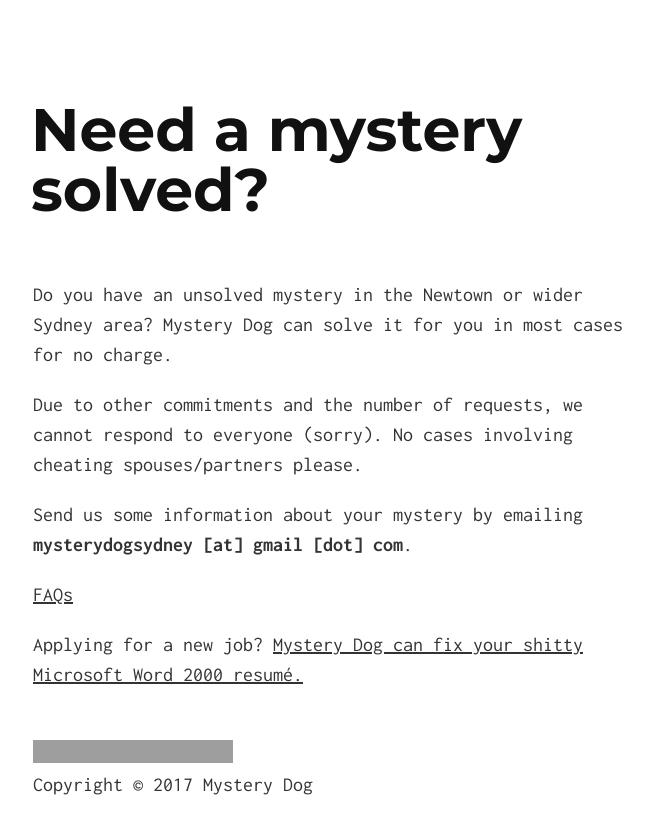
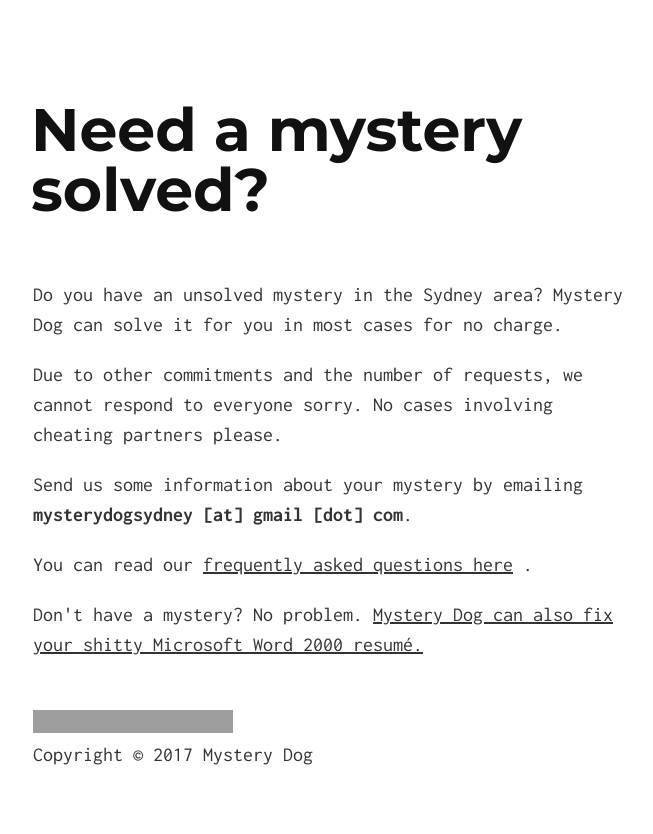
Before and after one commit to tomjoyner/shopping_cart, a Jekyll site: the page built from index.md, in a window 1280 px wide, cut to the strip 0-834 px from the top of the page. Shown: the whole strip, without its empty margins (307-960 px from the left). Built offline with Jekyll 4.4.1, drawn with Linux system fonts in a browser that asks for light colours; our own code applies the rules of GitHub Pages for plain Markdown files; grey boxes are pictures that could not be loaded.

Commit message:
Update index.md

```diff
--- a/index.md
+++ b/index.md
@@ -5,14 +5,14 @@
 ---
 
 
-<p>Do you have an unsolved mystery in the Newtown or wider Sydney area? Mystery Dog can solve it for you in most cases for no charge.</p>
+<p>Do you have an unsolved mystery in the Sydney area? Mystery Dog can solve it for you in most cases for no charge.</p>
 
-<p>Due to other commitments and the number of requests, we cannot respond to everyone (sorry). No cases involving cheating spouses/partners please.</p>
+<p>Due to other commitments and the number of requests, we cannot respond to everyone sorry. No cases involving cheating partners please.</p>
 
 <p>Send us some information about your mystery by emailing <strong>mysterydogsydney [at] gmail [dot] com</strong>.</p>
 
-<p><a href="/faqs">FAQs</a></p>
+<p>You can read our <a href="/faqs">frequently asked questions here</a> .</p>
 
-<p>Applying for a new job? <a href="/resumeservice.html">Mystery Dog can fix your shitty Microsoft Word 2000 resumé.</a></p>
+<p>Don't have a mystery? No problem. <a href="/resumeservice.html">Mystery Dog can also fix your shitty Microsoft Word 2000 resumé.</a> </p>
 <br><img src="https://cdn.shopify.com/s/files/1/2212/7751/files/MysteryDog_logo_web.png?4061547665473719697" alt="Mystery Dog logo" height="23" width="200" align=left></br>
 <p>Copyright © 2017 Mystery Dog</p>
```
